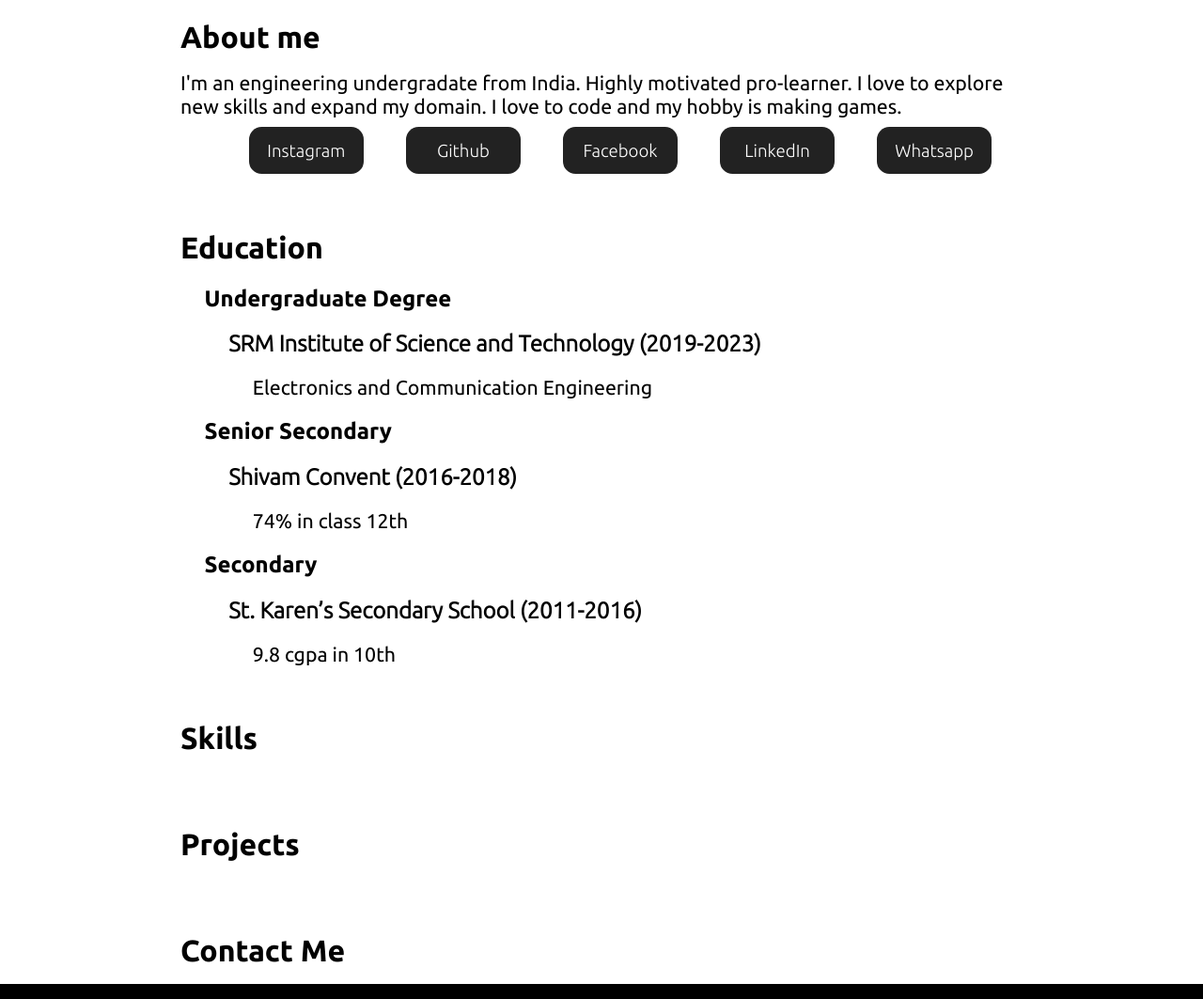
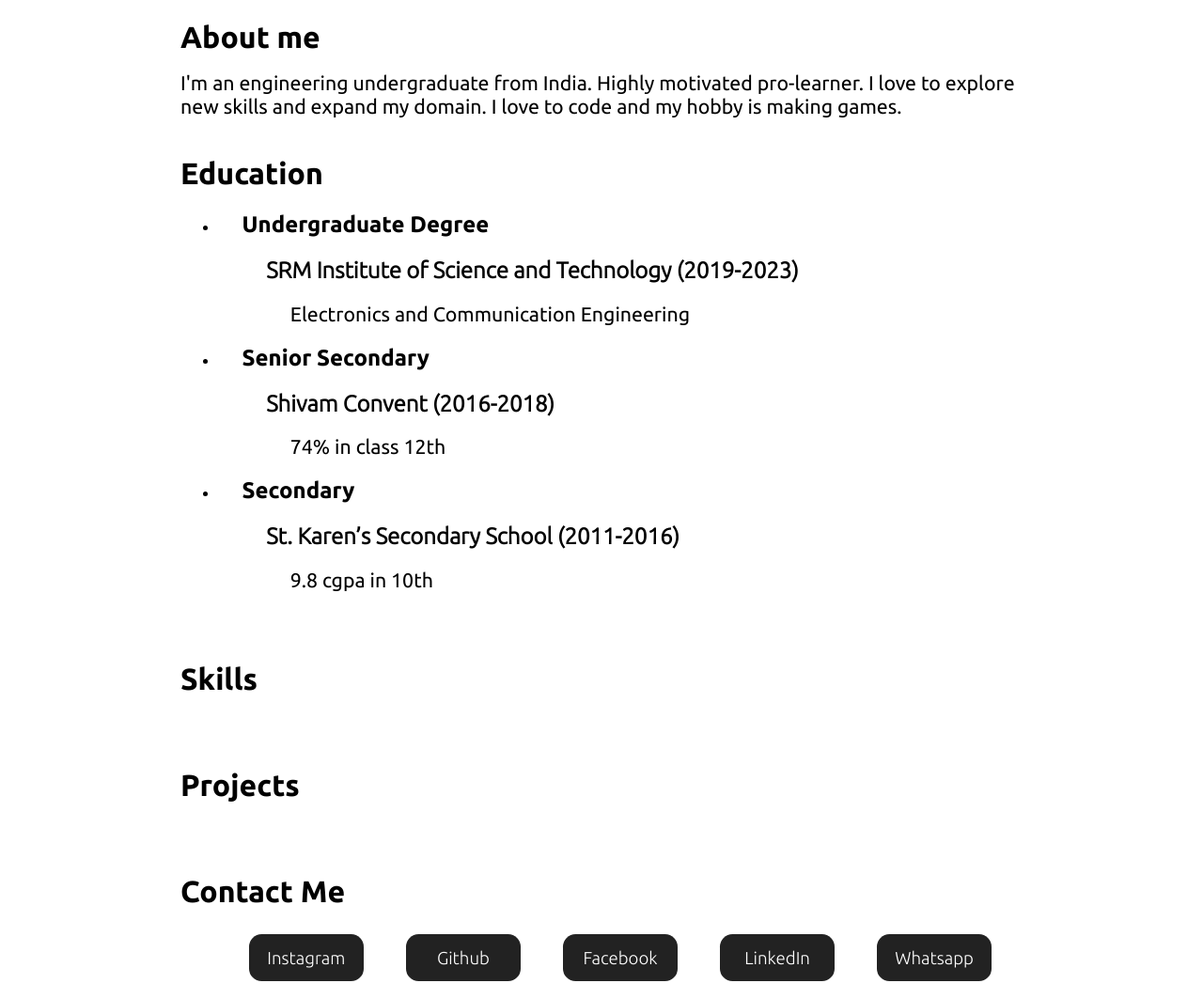
Before and after one commit to SneakySensei/portfolio-v1, a plain HTML site: page index.html in a window 1280 px wide. Shown: the part 820-1883 px from the top of the page at 94% size. Drawn offline with Linux system fonts and the light colour scheme; grey boxes are pictures that could not be loaded.

Commit message:
put contact links in 'contact-me' div

```diff
--- a/css/style.css
+++ b/css/style.css
@@ -213,6 +213,7 @@ body ul{
 .greeting{
     position: relative;
     text-align: center;
+    margin-left: 350px;
     font-size: 10vh;
     top: 20vh;
     left: -11.87vw;
--- a/index.html
+++ b/index.html
@@ -9,7 +9,6 @@
     <title>Snehil</title>
     <meta name="Description" content="This is Snehil's portfolio page. He is a programmer and a beginner web developer.">
     <link href="./css/style.css" rel="stylesheet"/>
-
 </head>
 
 <body>
@@ -35,30 +34,28 @@
     <div class="content">
         <h1 id="aboutme">About me</h1>
         <p>
-            I'm an engineering undergradate from India. Highly motivated pro-learner. I love to explore new skills and expand my domain. I love to code and my hobby is making games.
+            I'm an engineering undergraduate from India. Highly motivated pro-learner. I love to explore new skills and expand my domain. I love to code and my hobby is making games.
         </p>
-        <div class="navlinks">
-            <ul>
-                <li><a href="http://instagram.com/sneakysensei" rel="noreferrer" target="_blank">Instagram</a></li>
-                <li><a href="http://github.com/sneakysensei" rel="noreferrer" target="_blank">Github</a></li>
-                <li><a href="http://fb.com/exynosnehil" rel="noreferrer" target="_blank">Facebook</a></li>
-                <li><a href="http://www.linkedin.com/in/snehilwebber/" rel="noreferrer" target="_blank">LinkedIn</a></li>
-                <li><a href="https://wa.me/917903386743" rel="noreferrer" target="_blank">Whatsapp</a></li>
-            </ul>
-        </div>
 
         <h1 id="education">Education</h1>
-        <h2 class="title">Undergraduate Degree</h2>
-        <h2 class="subtitle">SRM Institute of Science and Technology (2019-2023)</h2>
-        <p class="inline">Electronics and Communication Engineering</p>
+            <ul class="list">
+                <li>
+                    <h2 class="title">Undergraduate Degree</h2>
+                    <h2 class="subtitle">SRM Institute of Science and Technology (2019-2023)</h2>
+                    <p class="inline">Electronics and Communication Engineering</p>
+                </li>
+                <li>
+                    <h2 class="title">Senior Secondary</h2>
+                    <h2 class="subtitle">Shivam Convent (2016-2018)</h2>
+                    <p class="inline">74% in class 12th</p>
+                </li>
+                <li>
+                    <h2 class="title">Secondary</h2>
+                    <h2 class="subtitle">St. Karen’s Secondary School (2011-2016)</h2>
+                    <p class="inline">9.8 cgpa in 10th</p>
+                </li>
+            </ul>
 
-        <h2 class="title">Senior Secondary</h2>
-        <h2 class="subtitle">Shivam Convent (2016-2018)</h2>
-        <p class="inline">74% in class 12th</p>
-
-        <h2 class="title">Secondary</h2>
-        <h2 class="subtitle">St. Karen’s Secondary School (2011-2016)</h2>
-        <p class="inline">9.8 cgpa in 10th</p>
         <br>
         <h1 id="skills">Skills</h1>
         <p></p>
@@ -67,7 +64,17 @@
         <p></p>
         <br>
         <h1 id="contactme">Contact Me</h1>
-        <p></p>
+        <p>
+            <div class="navlinks">
+                <ul>
+                    <li><a href="http://instagram.com/sneakysensei" rel="noreferrer" target="_blank">Instagram</a></li>
+                    <li><a href="http://github.com/sneakysensei" rel="noreferrer" target="_blank">Github</a></li>
+                    <li><a href="http://fb.com/exynosnehil" rel="noreferrer" target="_blank">Facebook</a></li>
+                    <li><a href="http://www.linkedin.com/in/snehilwebber/" rel="noreferrer" target="_blank">LinkedIn</a></li>
+                    <li><a href="https://wa.me/917903386743" rel="noreferrer" target="_blank">Whatsapp</a></li>
+                </ul>
+            </div>
+        </p>
 
     </div>
 
--- a/style.txt
+++ b/style.css
@@ -239,3 +239,6 @@ body ul{
     color: rgb(221, 221, 221);
     font-family: ubunturegular;
 }
+.navlinks{
+    margin-top: 300px;
+}
```
